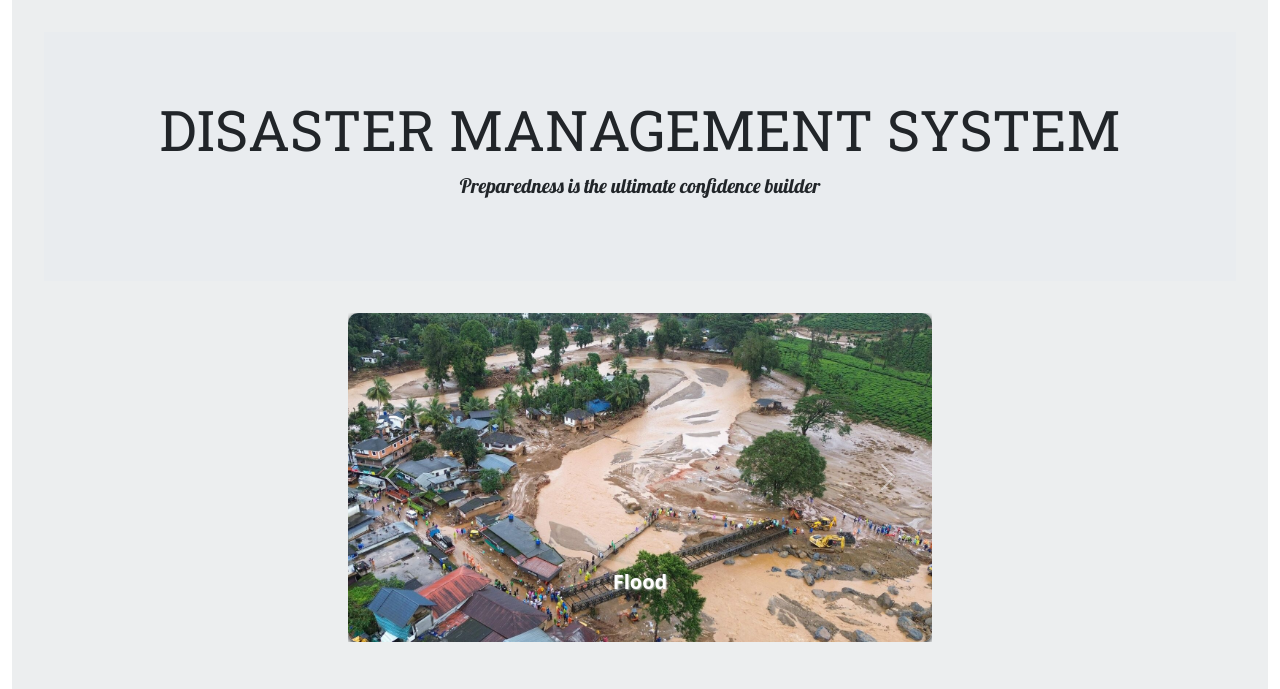
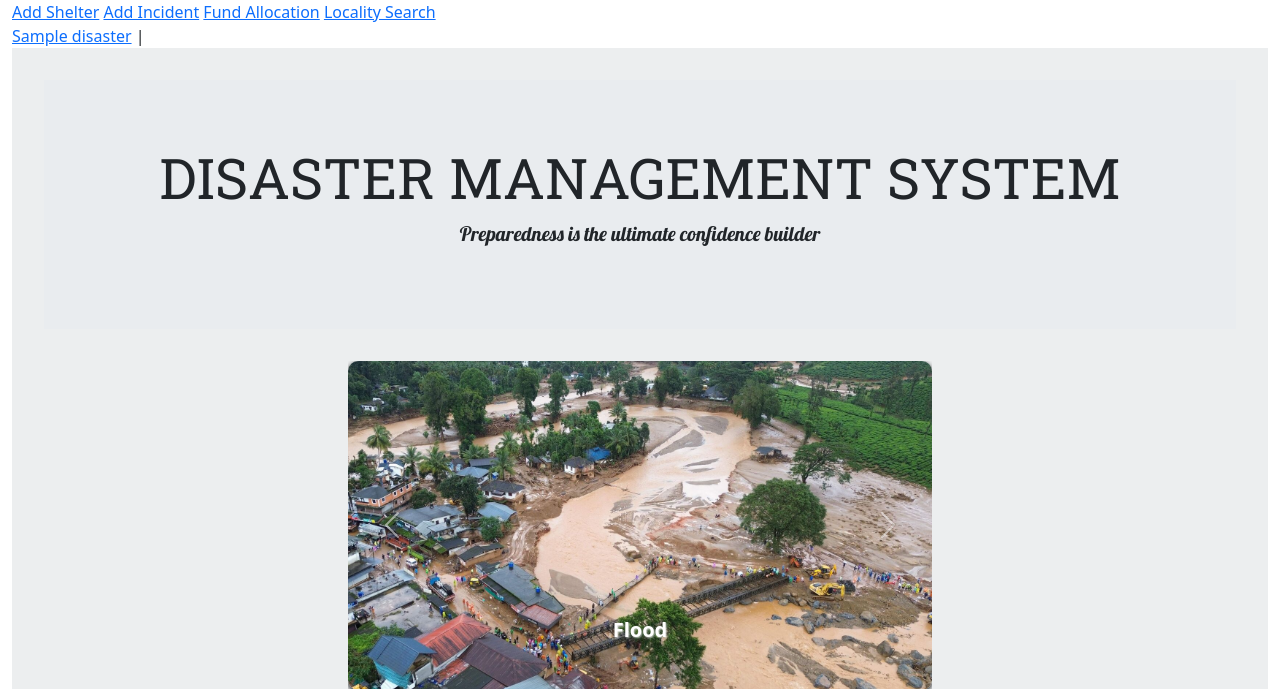
Before and after one commit to srii5477/DBMS-Course-Project, a Flask app: page / in a window 1280 px wide. Shown: the part 56-745 px from the top of the page. Run offline with Flask 3, Linux system fonts and the light colour scheme; a database or web service that is not in the repository returns one stand-in record (values such as "Sample title"); some libraries are stand-ins or nearby versions.

Commit message:
Update index.html

```diff
--- a/templates/index.html
+++ b/templates/index.html
@@ -60,7 +60,7 @@
                             </div>
                         </li>
                         <li class="nav-item">
-                            <a class="nav-link" href="contact.html">Contacts</a>
+                            <a class="nav-link" href="/contact-us">Contacts</a>
                         </li>
                         <li class="nav-item">
                              <a class="nav-link" href="#" data-toggle="modal" data-target="#emergencyModal">Emergency</a>
@@ -103,6 +103,23 @@
                         </div>
                     </div>
                 </div>
+                <div class="horizontal-bar">
+                  <a href="/add-shelter" class="nav-item">Add Shelter</a>
+                  <a href="/new-incident" class="nav-item">Add Incident</a>
+                  <!-- <a href="/donate-funds" class="nav-item">Donate Funds</a> -->
+                  <a href="/fund-alloc" class="nav-item">Fund Allocation</a>
+                  <a href="/locality-search" class="nav-item">Locality Search</a>
+                </div>
+
+                <div class="incident-ticker">
+                  <div class="ticker-content">
+                    {% for result in results %}
+                    <a href="incident1.html">{{result[12]}}</a>
+                    <span>|</span>
+                    {% endfor %}
+                  </div>
+                </div>
+
 
               <div class="sectionLight">
                 <div class="row">
@@ -165,13 +182,13 @@
     <div class="container">
         <div class="row">
             <div class="col-sm-12 col-lg-6 mb-4">
-                <a href="flood_page.html" class="position-relative">
+                <a href="./flood_page.html" class="position-relative">
                     <img class="img-fluid imgCenter" src="../static/css/floo.jpg" alt="Flood Image">
                     <div class="caption">Flood Disaster</div>
                 </a>
             </div>
             <div class="col-sm-12 col-lg-6 mb-4">
-                <a href="tsunami_page.html" class="position-relative">
+                <a href="./tsunami_page.html" class="position-relative">
                     <img class="img-fluid imgCenter" src="../static/css/Tsunami.jpg" alt="Tsunami Image">
                     <div class="caption">Tsunami Disaster</div>
                 </a>
@@ -184,13 +201,13 @@
     <div class="container">
         <div class="row">
             <div class="col-sm-12 col-lg-6 mb-4">
-                <a href="earthquake_page.html" class="position-relative">
+                <a href="./earthquake_page.html" class="position-relative">
                     <img class="img-fluid imgCenter" src="../static/css/earth.jpg" alt="Earthquake Image">
                     <div class="caption">Earthquake Disaster</div>
                 </a>
             </div>
             <div class="col-sm-12 col-lg-6 mb-4">
-                <a href="coronavirus_page.html" class="position-relative">
+                <a href="./coronavirus_page.html" class="position-relative">
                     <img class="img-fluid imgCenter" src="../static/css/corona.jpg" alt="Covid Image">
                     <div class="caption">Covid Disaster</div>
                 </a>
@@ -230,7 +247,7 @@
             <div class="container-fluid">
                   <div class="row">
                     <div class="col-sm-12 col-lg-3">
-                      <img class="img-fluid footerImg" src="loogo.webp">
+                      <img class="img-fluid footerImg" src="../static/css/loogo.webp">
                       </div>
                       <div class="row">
                       <div class="col-sm-12 col-sm-9">
@@ -330,8 +347,6 @@
             </div>
           </div>
 
-
-      <!-------next modal ------>
       <div class="modal fade" id="popUp" tabindex="-1" aria-labelledby="popUpabel" aria-hidden="true">
               <div class="modal-dialog">
                 <div class="modal-content">
```
